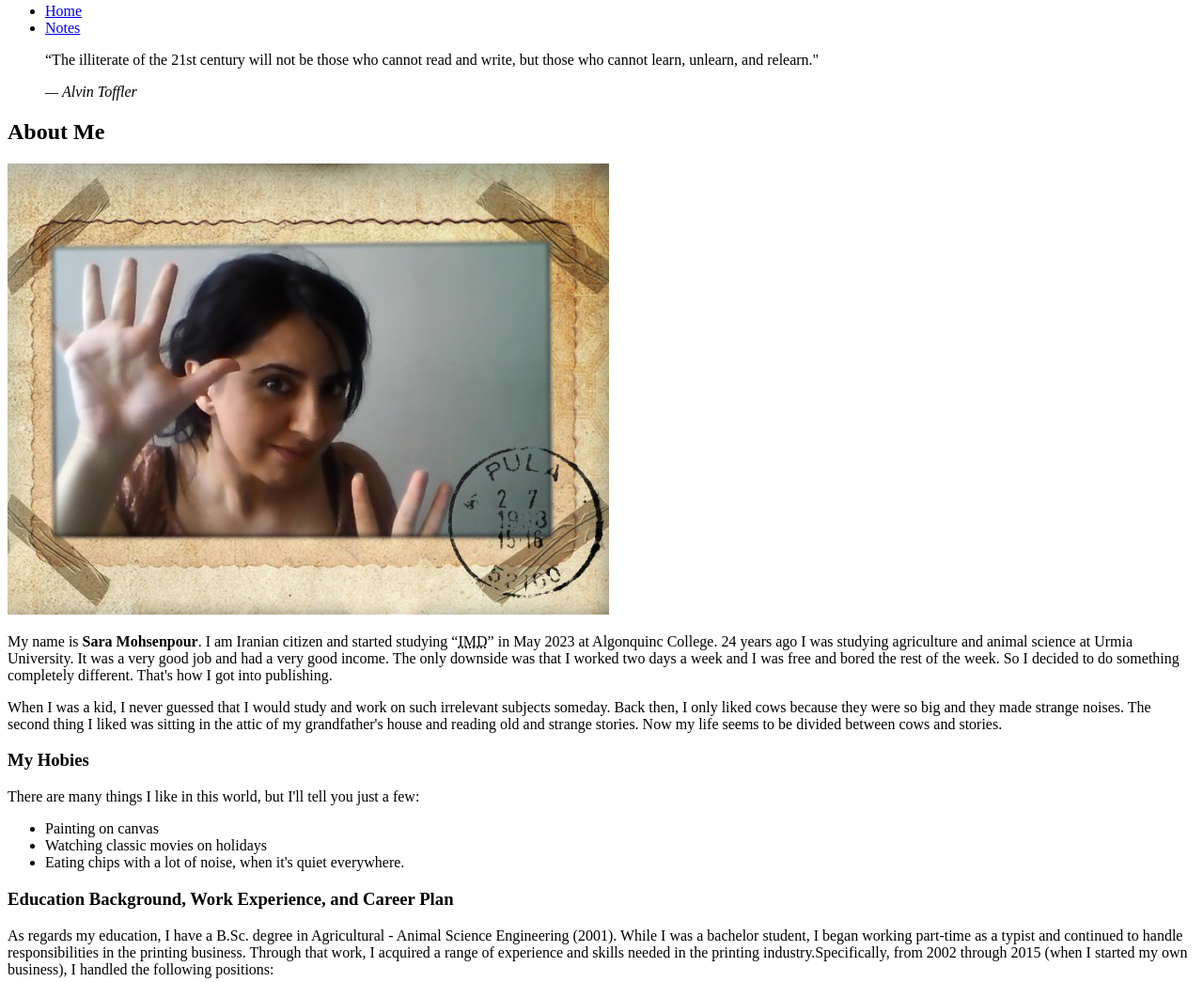
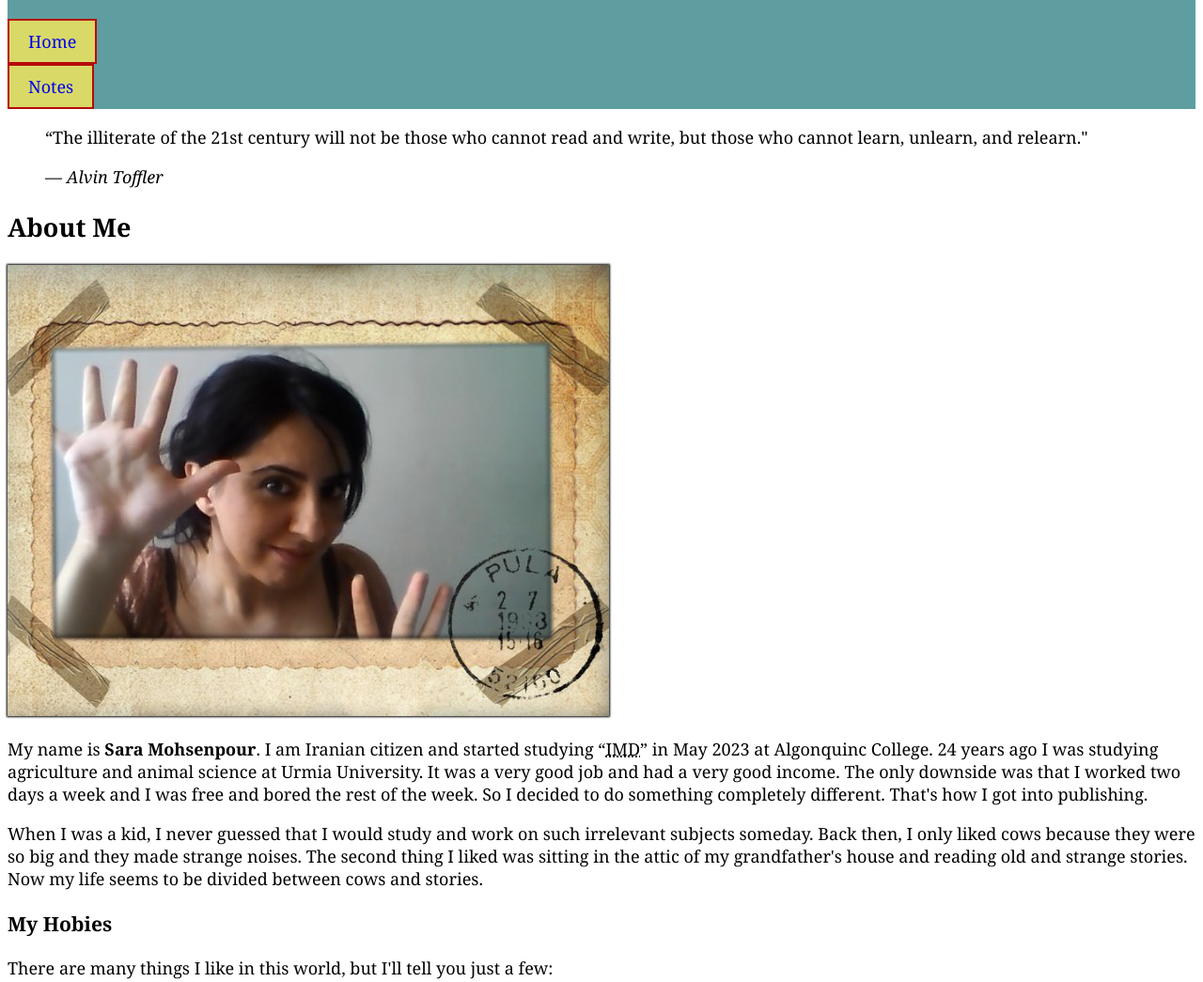
Before and after one commit to mohs0025/mohs0025.github.io, a plain HTML site: page html-assignment/index.html in a window 1280 px wide. Shown: the part 77-1122 px from the top of the page at 94% size. Drawn offline with Linux system fonts and the light colour scheme.

Commit message:
Add css page

```diff
--- /dev/null
+++ b/html-assignment/css/main.css
@@ -0,0 +1,67 @@
+/* Selectors */
+
+/* Element selector
+- Select all the tags of the same type */
+
+body {
+    font-family: Georgia, 'Times New Roman', Times, serif;
+    font-size: 18px;
+}
+
+
+
+/* Targeting multiple elements
+- If you’d like to style more than one element the same way you can use a comma to separate the tag names. */
+header, footer {
+    background-color: cadetblue;
+}
+
+
+
+/* . Class selector
+- Select an element that has a class */
+.site-title {
+    color: beige;
+}
+
+
+
+
+/* # ID selector */
+
+#my-image {
+    box-shadow: 0 0 2px 1px black;
+}
+
+
+/* squares and nth-child */
+.square-list {
+    list-style-type: square;
+    }
+
+.square-list li:nth-child(odd) {
+    list-style-type: square;
+    background-color:cornflowerblue;
+}
+
+/* Style the navigation */
+
+nav ul {
+    list-style: none;
+    padding: 0;
+}
+
+nav a {
+    text-decoration: none;
+    display: inline-block;
+    padding: 10px 20px;
+    background-color: rgb(217, 217, 104);
+    border: 2px solid #b50a0a;
+    transition: background-color 0.3s;
+}
+
+
+nav a:hover,
+nav a:focus {
+    background-color: darkgoldenrod;
+}
--- a/html-assignment/index.html
+++ b/html-assignment/index.html
@@ -5,10 +5,48 @@
     <meta http-equiv="X-UA-Compatible" content="IE=edge">
     <meta name="viewport" content="width=device-width, initial-scale=1.0">
     <title>HTML Assignment</title>
+
+    <link rel="stylesheet" href="css/main.css">
+
+    <style>
+        .square-list {
+            list-style-type: square;
+        }
+
+        .square-list li:nth-child(odd) {
+            list-style-type: square;
+            background-color:cornflowerblue;
+        }
+    </style>
+
+    <style>
+        nav ul {
+            list-style: none;
+            padding: 0;
+        }
+
+
+        nav a {
+            text-decoration: none;
+            display: inline-block;
+            padding: 10px 20px;
+            background-color: rgb(217, 217, 104);
+            border: 2px solid #b50a0a;
+            transition: background-color 0.3s;
+        }
+
+        nav a:hover,
+        nav a:focus {
+            background-color: darkgoldenrod;
+        }
+
+    </style>
+
+
 </head>
 <body>
     <header>
-        <h1>Sara Mohsenpour</h1>
+        <h1 class="site-title">Sara Mohsenpour</h1>
         <nav>
             <ul>
                 <li><a href="index.html">Home</a></li>
@@ -27,14 +65,14 @@
 
         <h2>About Me</h2>
 
-            <img src="images/Sara2.jpg" alt="My picture when I graduated.">
+            <img id="my-image" src="images/sara.jpg" alt="My picture when I graduated.">
 
         <p>My name is <strong>Sara Mohsenpour</strong>. I am Iranian citizen and started studying “<abbr title="Interactive Media Design">IMD</abbr>” in May 2023 at Algonquinc College. 24 years ago I was studying agriculture and animal science at Urmia University. It was a very good job and had a very good income. The only downside was that I worked two days a week and I was free and bored the rest of the week. So I decided to do something completely different. That's how I got into publishing.</p>
         <p>When I was a kid, I never guessed that I would study and work on such irrelevant subjects someday. Back then, I only liked cows because they were so big and they made strange noises. The second thing I liked was sitting in the attic of my grandfather's house and reading old and strange stories. Now my life seems to be divided between cows and stories. </p>
 
         <h3>My Hobies</h3>
         <p>There are many things I like in this world, but I'll tell you just a few:</p>
-        <ul>
+        <ul class="square-list">
             <li>Painting on canvas</li>
             <li>Watching classic movies on holidays</li>
             <li>Eating chips with a lot of noise, when it's quiet everywhere.</li>
```
Also changed, not shown: html-assignment/notes.html (+21 -0 lines), html-assignment/images/sara.jpg (renamed from html-assignment/images/Sara2.jpg), 1 other file.
